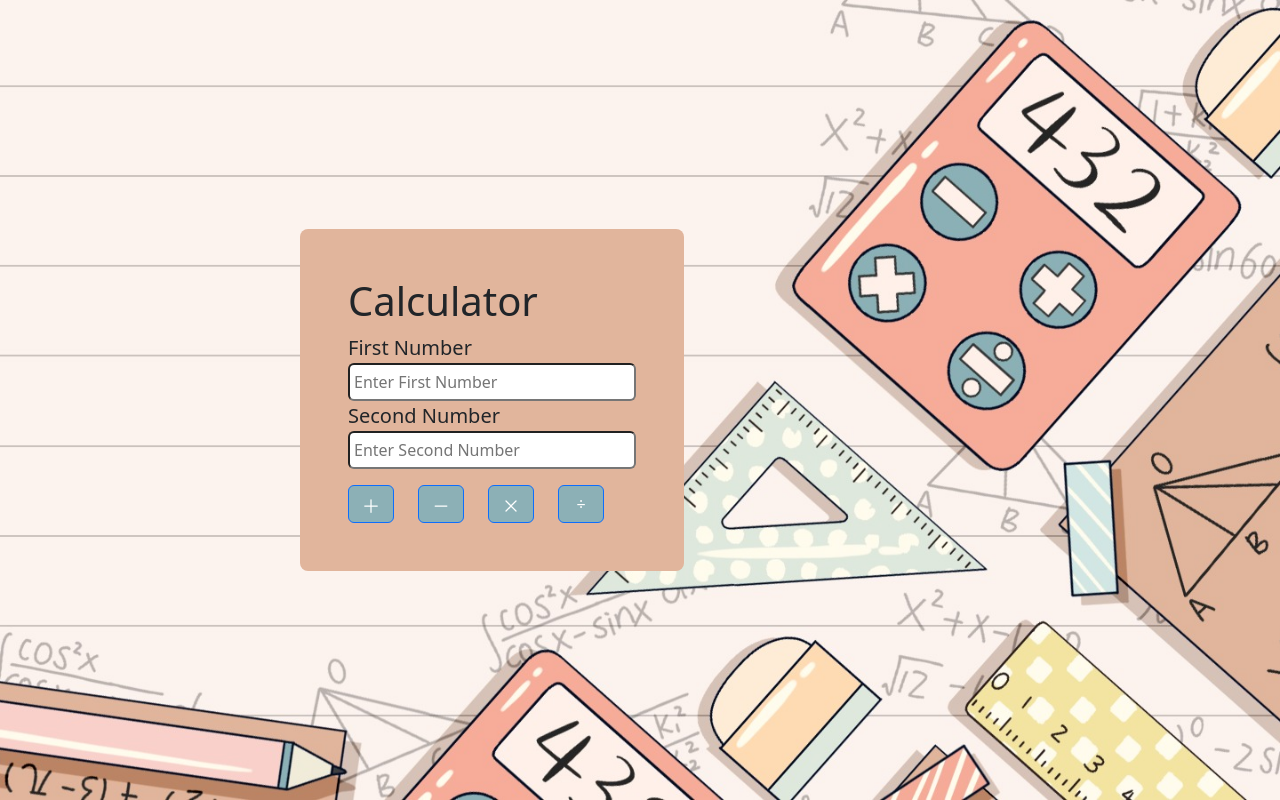
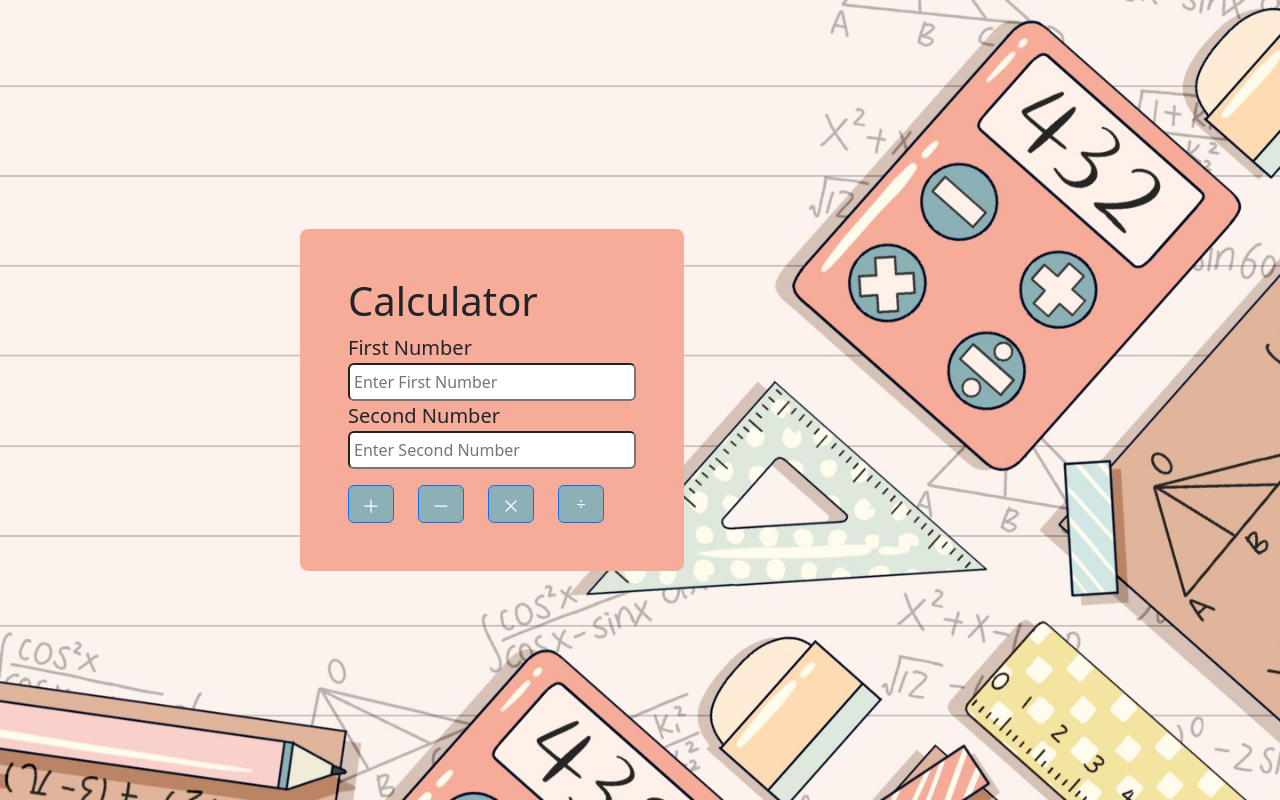
Before and after one commit to ThukhaChan/React-Sum-Calculator, a React (Create React App) app: page / in a window 1280 px wide. Built offline with nearby package versions, Linux system fonts and the light colour scheme.

Commit message:
Add null values condition

```diff
--- a/src/App.css
+++ b/src/App.css
@@ -12,7 +12,8 @@
 }
 .con {
   /* box-shadow: 0px 0px 12px rgb(146, 139, 139); */
-  background-color: #e1b59c;
+  /* background-color: #e1b59c; */
+  background-color: #f7ac99;
   border-radius: 8px;
   padding: 3rem;
   width: 30%;
--- a/src/App.js
+++ b/src/App.js
@@ -1,31 +1,34 @@
 import { useEffect, useState } from "react";
 import "./App.css";
-import {
-  CheckIcon,
-  MinusIcon,
-  PlusIcon,
-  XMarkIcon,
-} from "@heroicons/react/24/solid";
+import { MinusIcon, PlusIcon, XMarkIcon } from "@heroicons/react/24/solid";
 import Button from "react-bootstrap/Button";
 
 function App() {
-  let [num1, setnum1] = useState();
-  let [num2, setnum2] = useState();
+  let [num1, setnum1] = useState(0);
+  let [num2, setnum2] = useState(0);
   let [sum, setSum] = useState();
   let [sub, setSub] = useState();
   let [div, setDiv] = useState();
   let [mul, setMul] = useState();
-  let [result, setResult] = useState();
+  let [result, setResult] = useState(null);
   let [operation, setOperation] = useState(null);
 
-  // Sum Function
+  // * Sum Function
   let sumNum = () => {
+    if (!num1 || !num2) {
+      setResult("Please enter both numbers");
+      return;
+    }
     setResult(parseInt(num1) + parseInt(num2));
     setOperation("Sum");
   };
 
-  // Sub Function
+  //* Sub Function
   let subNum = () => {
+    if (!num1 || !num2) {
+      setResult("Please enter both numbers");
+      return;
+    }
     if (parseInt(num1) < parseInt(num2)) {
       // Display message when num2 is less than num1
       setResult("Cannot subtract, first number is smaller");
@@ -36,8 +39,12 @@ function App() {
     }
   };
 
-  // Div Function
+  // * Div Function
   let divNum = () => {
+    if (!num1 || !num2) {
+      setResult("Please enter both numbers");
+      return;
+    }
     if (parseInt(num2) === 0) {
       setResult("Cannot divide by zero Idiot!");
       setOperation("Division");
@@ -46,14 +53,19 @@ function App() {
       setOperation("Division");
     }
   };
-  // Mul Function
+
+  // * Mul Function
   let mulNum = () => {
+    if (!num1 || !num2) {
+      setResult("Please enter both numbers");
+      return;
+    }
     setResult(parseInt(num1) * parseInt(num2));
     setOperation("Multiplication");
   };
 
   useEffect(() => {
-    console.log("rander again");
+    console.log("Hello Rander");
   }, []);
 
   return (
@@ -64,6 +76,7 @@ function App() {
           <span className="fs-5">First Number</span>
           <input
             className="input"
+            required
             type="number"
             placeholder="Enter First Number"
             onChange={(change) => {
@@ -71,32 +84,50 @@ function App() {
             }}
           ></input>
         </div>
-
         <div>
           <span className="fs-5">Second Number</span>
           <input
             type="number"
             placeholder="Enter Second Number"
+            required
             onChange={(change) => {
               setnum2(change.target.value);
             }}
           ></input>
         </div>
+        <div className="mt-3">
 
-        <div className="mt-3">
-          <Button className="btn me-lg-4" style={{ backgroundColor:'#8cb0b6' }} onClick={sumNum}>
+          <Button
+            className="btn me-lg-4"
+            style={{ backgroundColor: "#8cb0b6" }}
+            onClick={sumNum}
+          >
             <PlusIcon width={20} />
           </Button>
-          <Button className="btn me-lg-4"  style={{ backgroundColor:'#8cb0b6' }} onClick={subNum}>
+          <Button
+            className="btn me-lg-4"
+            style={{ backgroundColor: "#8cb0b6" }}
+            onClick={subNum}
+          >
             <MinusIcon width={20} />
           </Button>
-          <Button className="btn me-lg-4" style={{ backgroundColor:'#8cb0b6' }}  onClick={mulNum}>
+          <Button
+            className="btn me-lg-4"
+            style={{ backgroundColor: "#8cb0b6" }}
+            onClick={mulNum}
+          >
             <XMarkIcon width={20} />
           </Button>
-          <Button className="btn me-lg-4" style={{ backgroundColor:'#8cb0b6', height:'38px', width:'46px'}} onClick={divNum}>
-            {/* <span style={{ fontSize:'23px'}}> */}
-            ÷
-            {/* </span> */}
+          <Button
+            className="btn me-lg-4"
+            style={{
+              backgroundColor: "#8cb0b6",
+              height: "38px",
+              width: "46px",
+            }}
+            onClick={divNum}
+          >
+            {/* <span style={{ fontSize:'23px'}}> */}÷{/* </span> */}
           </Button>
           {operation && (
             <h5 className="mt-2">
```
